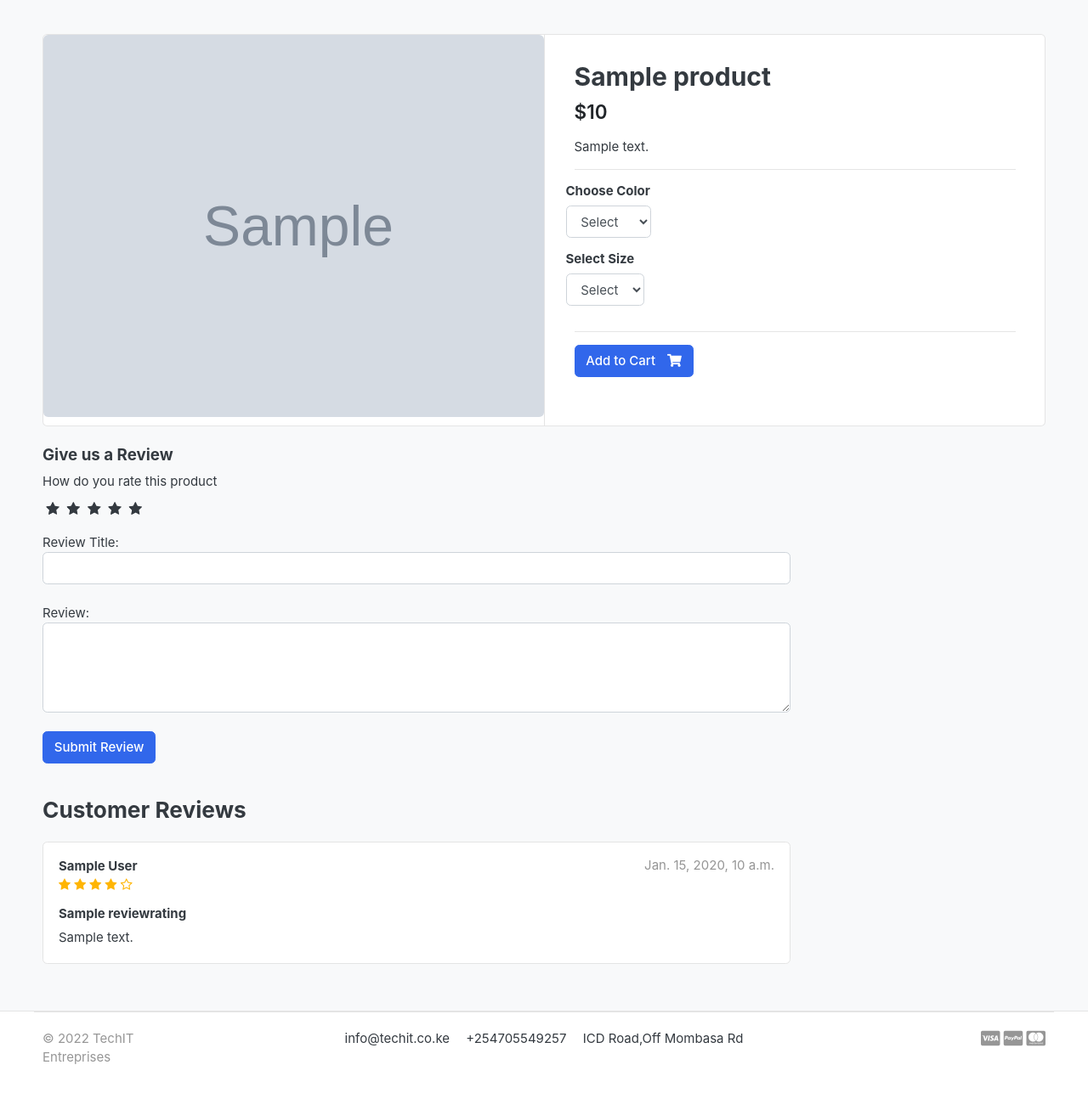
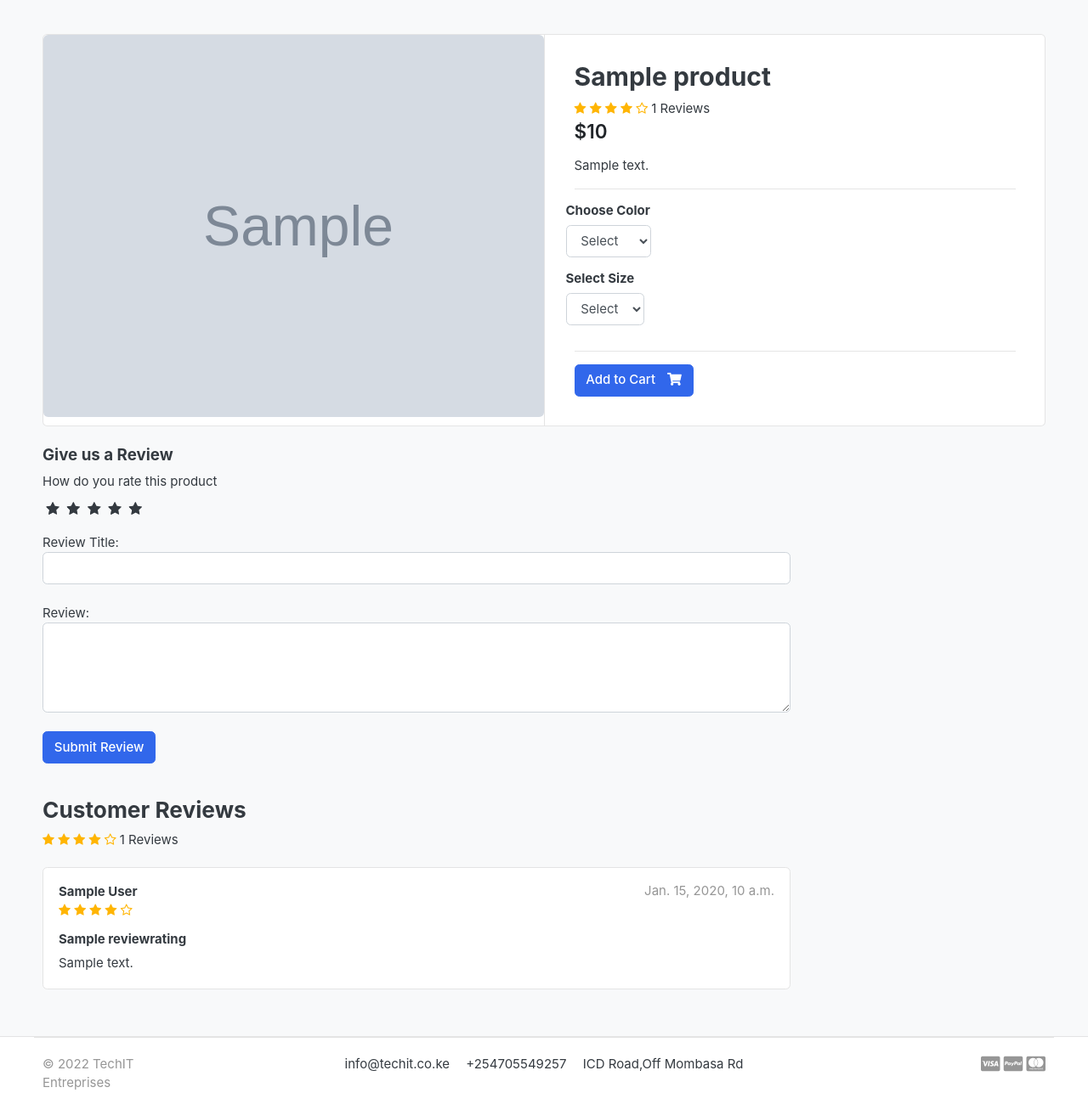
Before and after one commit to stevescilar/Tech-IT, a Django app: a page that uses templates/store/product_detail.html in a window 1280 px wide. Shown: the part 118-1425 px from the top of the page at 85% size. Before the commit the page ends 1371 px from the top, so only its background shows below. Run offline with Django 4.2, Linux system fonts and the light colour scheme; a user stored in the database is signed in; tables that the repository leaves empty hold one stand-in row (values such as "Sample post"); grey boxes marked "Sample" are stand-in pictures; some libraries are stand-ins or nearby versions; some web fonts are replaced.

Commit message:
updated_ratings

```diff
--- a/store/models.py
+++ b/store/models.py
@@ -1,9 +1,13 @@
+from itertools import count
 from tkinter import CASCADE
+from typing import Counter
 from django.db import models
 from django.forms import CharField, FloatField
 from  category.models import Category
 from django.urls import reverse
 from accounts.models import Account
+from django.db.models import Avg, Count
+
 
 # Create your models here.
 class Product(models.Model):
@@ -24,6 +28,20 @@ class Product(models.Model):
 
     def __str__(self):
         return self.product_name
+
+    def averageReview(self):
+        reviews = ReviewRating.objects.filter(product=self, status=True).aggregate(average=Avg('rating'))
+        avg = 0
+        if reviews['average'] is not None:
+            avg  = float(reviews['average'])
+        return avg
+
+    def countReview(self):
+        reviews = ReviewRating.objects.filter(product=self, status=True).aggregate(count=Count('rating'))
+        count = 0
+        if reviews['count'] is not None:
+            count  = int(reviews['count'])
+        return count
 
 # variations of products
 # tuple
--- a/store/views.py
+++ b/store/views.py
@@ -43,12 +43,14 @@ def product_detail(request, category_slug, product_slug):
 
     except Exception as e:
         raise e
+    if request.user.is_authenticated:
+        try:
+            orderproduct = OrderProduct.objects.filter(user=request.user, product_id = single_product.id).exists()
+        except OrderProduct.DoesNotExist:
+            orderproduct = None
 
-    try:
-        orderproduct = OrderProduct.objects.filter(user=request.user, product_id = single_product.id).exists()
-    except OrderProduct.DoesNotExist:
+    else:
         orderproduct = None
-
 
     reviews = ReviewRating.objects.filter(product_id=single_product.id,status = True)
 
--- a/templates/store/product_detail.html
+++ b/templates/store/product_detail.html
@@ -23,6 +23,16 @@
                   <article class="content-body">
 
                   <h2 class="title">{{ single_product.product_name }}</h2>
+                  <div class="rating-star">
+                    <span>
+                        <i class="fa fa-star{% if single_product.averageReview < 0.5 %}-o{% elif single_product.averageReview >= 0.5 and single_product.averageReview < 1 %}-half-o {% endif %}" aria-hidden="true"></i>
+                        <i class="fa fa-star{% if single_product.averageReview < 1.5 %}-o{% elif single_product.averageReview >= 1.5 and single_product.averageReview < 2 %}-half-o {% endif %}" aria-hidden="true"></i>
+                        <i class="fa fa-star{% if single_product.averageReview < 2.5 %}-o{% elif single_product.averageReview >= 2.5 and single_product.averageReview < 3 %}-half-o {% endif %}" aria-hidden="true"></i>
+                        <i class="fa fa-star{% if single_product.averageReview < 3.5 %}-o{% elif single_product.averageReview >= 3.5 and single_product.averageReview < 4 %}-half-o {% endif %}" aria-hidden="true"></i>
+                        <i class="fa fa-star{% if single_product.averageReview < 4.5 %}-o{% elif single_product.averageReview >= 4.5 and single_product.averageReview < 5 %}-half-o {% endif %}" aria-hidden="true"></i>
+                        <span>{{single_product.countReview}} Reviews </span>
+                    </span>
+                </div>
 
                   <div class="mb-3">
                       <var class="price h4">${{ single_product.price }}</var>
@@ -77,6 +87,7 @@
         <form action="{% url 'submit_review' single_product.id %}" method="POST">
             {% csrf_token %}
             <h5>Give us a Review</h5>
+
             {% include 'includes/alerts.html' %}
             <div>
 
@@ -118,9 +129,21 @@
         <br>
         <header class="section-heading">
             <h3>Customer Reviews </h3>
+            <div class="rating-star">
+                <span>
+                    <i class="fa fa-star{% if single_product.averageReview < 0.5 %}-o{% elif single_product.averageReview >= 0.5 and single_product.averageReview < 1 %}-half-o {% endif %}" aria-hidden="true"></i>
+                    <i class="fa fa-star{% if single_product.averageReview < 1.5 %}-o{% elif single_product.averageReview >= 1.5 and single_product.averageReview < 2 %}-half-o {% endif %}" aria-hidden="true"></i>
+                    <i class="fa fa-star{% if single_product.averageReview < 2.5 %}-o{% elif single_product.averageReview >= 2.5 and single_product.averageReview < 3 %}-half-o {% endif %}" aria-hidden="true"></i>
+                    <i class="fa fa-star{% if single_product.averageReview < 3.5 %}-o{% elif single_product.averageReview >= 3.5 and single_product.averageReview < 4 %}-half-o {% endif %}" aria-hidden="true"></i>
+                    <i class="fa fa-star{% if single_product.averageReview < 4.5 %}-o{% elif single_product.averageReview >= 4.5 and single_product.averageReview < 5 %}-half-o {% endif %}" aria-hidden="true"></i>
+                    <span>{{single_product.countReview}} Reviews </span>
+
+                </span>
+            </div>
 
         </header>
         {% for review in reviews %}
+
         <article class="box mb-3">
             <div class="icontext w-100">
 
```
Also changed, not shown: templates/includes/dashboard_sidebar.html (added).
